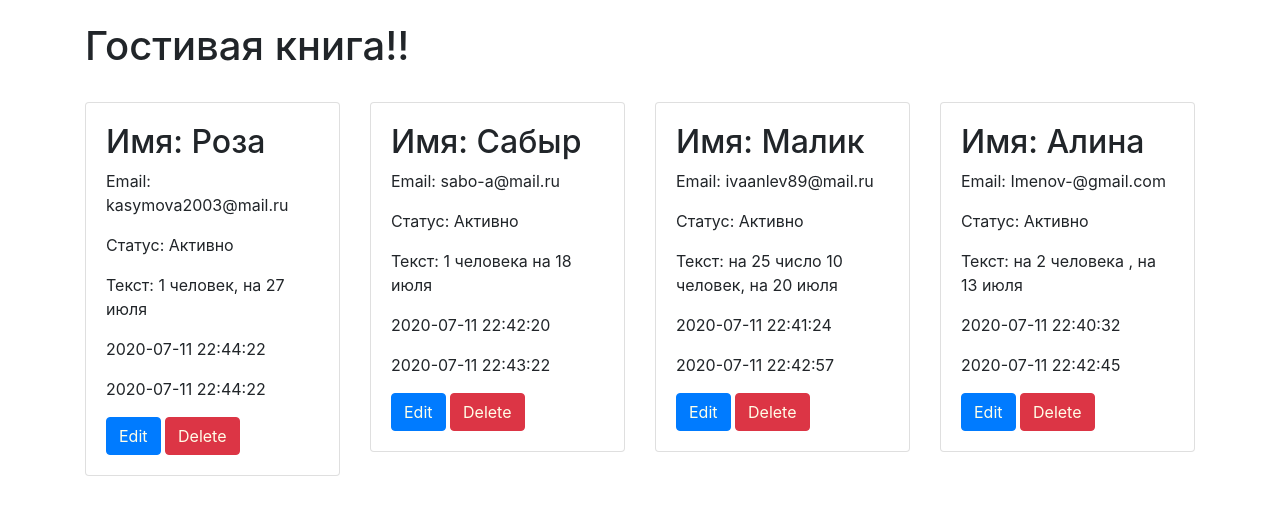
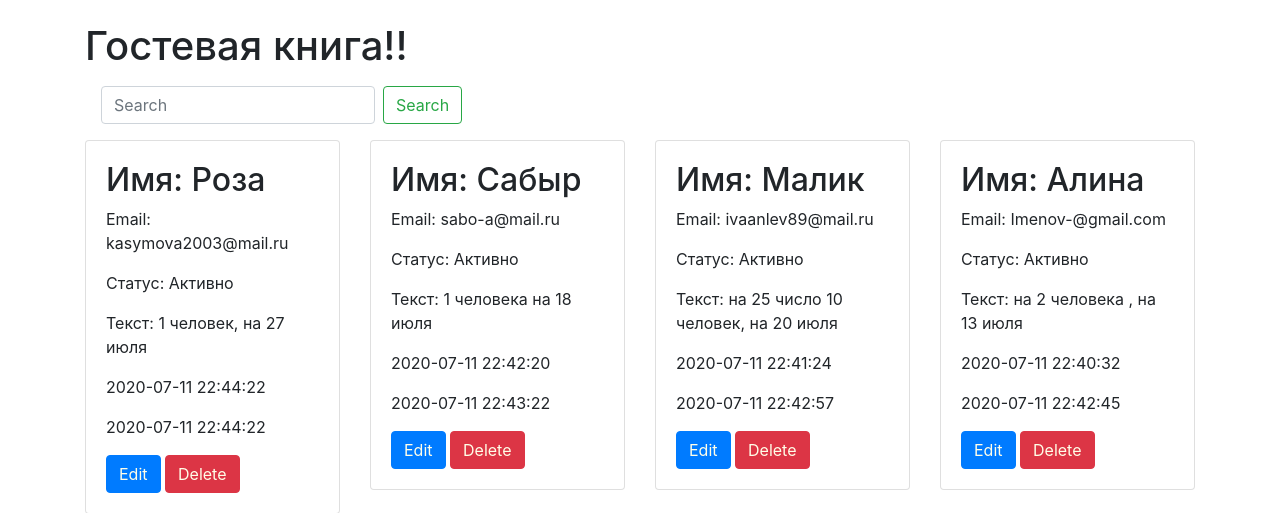
Before and after one commit to Malik-Al/Guest-book, a Django app: page / in a window 1280 px wide. Shown: the part 38-551 px from the top of the page. Run offline with Django 3.2, Linux system fonts and the light colour scheme; data comes from the database, SQL or seed files in the repository; some libraries are stand-ins or nearby versions.

Commit message:
Исправил ошибки

```diff
--- a/source/main/urls.py
+++ b/source/main/urls.py
@@ -15,7 +15,7 @@ Including another URLconf
 """
 from django.contrib import admin
 from django.urls import path
-from webapp.views import index_view, book_create_view, book_delete_view, book_update_view
+from webapp.views import index_view, book_create_view, book_delete_view, book_update_view, filter_book_name
 
 urlpatterns = [
     path('admin/', admin.site.urls),
@@ -23,5 +23,6 @@ urlpatterns = [
     path('book/create/', book_create_view, name='book_create'),
     path('book/<int:pk>/delete/', book_delete_view, name='book_delete'),
     path('book/<int:pk>/edit/', book_update_view, name='book_update'),
+    path('book/filter/', filter_book_name, name='filter_name')
 
 ]
--- a/source/webapp/forms.py
+++ b/source/webapp/forms.py
@@ -1,8 +1,8 @@
 from django import forms
-
+from django.forms import widgets
 
 
 class BookForm(forms.Form):
     author = forms.CharField(max_length=100, label='Author')
     email = forms.CharField(max_length=100, label='Email')
-    text = forms.CharField(max_length=2000, label='Текст')
+    text = forms.CharField(max_length=2000, label='Текст', widget=widgets.Textarea)
--- a/source/webapp/models.py
+++ b/source/webapp/models.py
@@ -17,3 +17,6 @@ class Book(models.Model):
                               choices=STATUS_CHOICES, verbose_name='Статус')
     created_at = models.DateTimeField(auto_now_add=True, verbose_name='Время создания')
     updated_at = models.DateTimeField(auto_now=True, verbose_name='Время изменения')
+
+    def __str__(self):
+        return self.author
--- a/source/webapp/templates/index.html
+++ b/source/webapp/templates/index.html
@@ -5,17 +5,17 @@
 {% endblock %}
 
 {% block content %}
-    <h1 class="my-3">Гостивая книга!!</h1>
-{#     <form class="form-inline my-2 my-lg-0" action="{% url 'filter_product'%}" method="GET" name="filter">#}
-{#            <input class="form-control mr-sm-2 ml-3" type="text" placeholder="Filter" name="filter">#}
-{#            <input type="submit" value="Filter" class="btn btn-outline-success my-2 my-sm-0">#}
-{#     </form>#}
+    <h1 class="my-3">Гостевая книга!!</h1>
+     <form class="form-inline my-2 my-lg-0" action="{% url 'filter_name'%}" method="GET" name="search">
+            <input class="form-control mr-sm-2 ml-3" type="text" placeholder="Search" name="search">
+            <input type="submit" value="Search" class="btn btn-outline-success my-2 my-sm-0">
+     </form>
     <div class="row">
     {% for book in books %}
             <div class="col-12 col-sm-6 col-md-4 col-lg-3 mt-3">
                 <div class="card">
                      <div class="card-body" >
-                         <h2 class ="card-text card-link">Имя: {{ book.author}}</h2>
+                         <h2 class ="card-text card-link">Имя: {{ book.author}} </h2>
                          <p class="card-text">Email: {{ book.email }}</p>
                          <p class="card-text">Статус: {{ book.get_status_display}}</p>
                          <p class="card-text">Текст: {{ book.text }}</p>
--- a/source/webapp/views.py
+++ b/source/webapp/views.py
@@ -4,7 +4,7 @@
 
 
 def index_view(request, *args, **kwargs):
-    books = Book.objects.filter(status__startswith='active').order_by('created_at').reverse()
+    books = Book.objects.filter(status='active').order_by('created_at').reverse()
     return render(request, 'index.html', context={
         'books': books
 
@@ -60,3 +60,11 @@
     elif request.method == 'POST':
         book.delete()
         return redirect('index')
+
+
+def filter_book_name(request):
+    books = request.GET.get('search')
+    book = Book.objects.filter(author__contains=books)
+    return render(request, 'index.html', context={
+        'book': book
+    })
```
